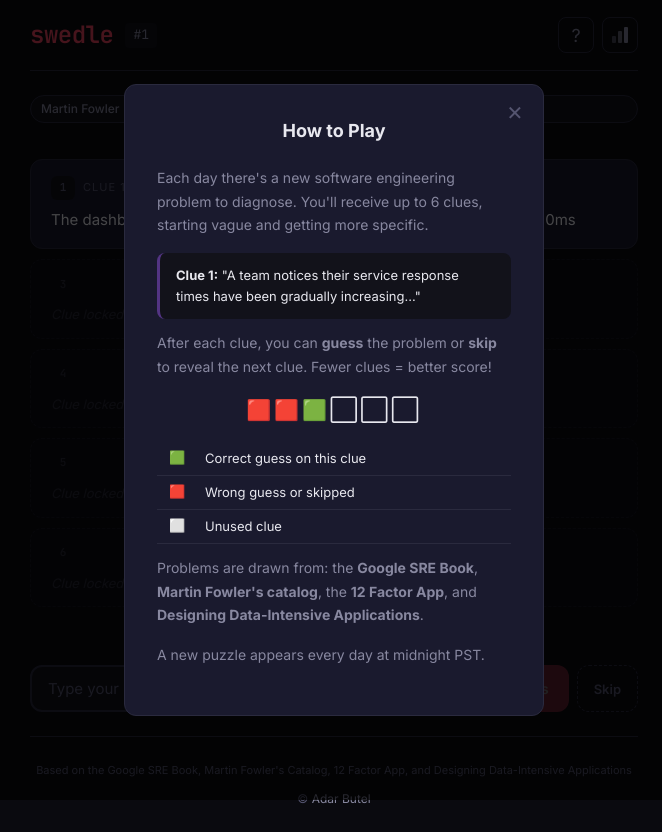
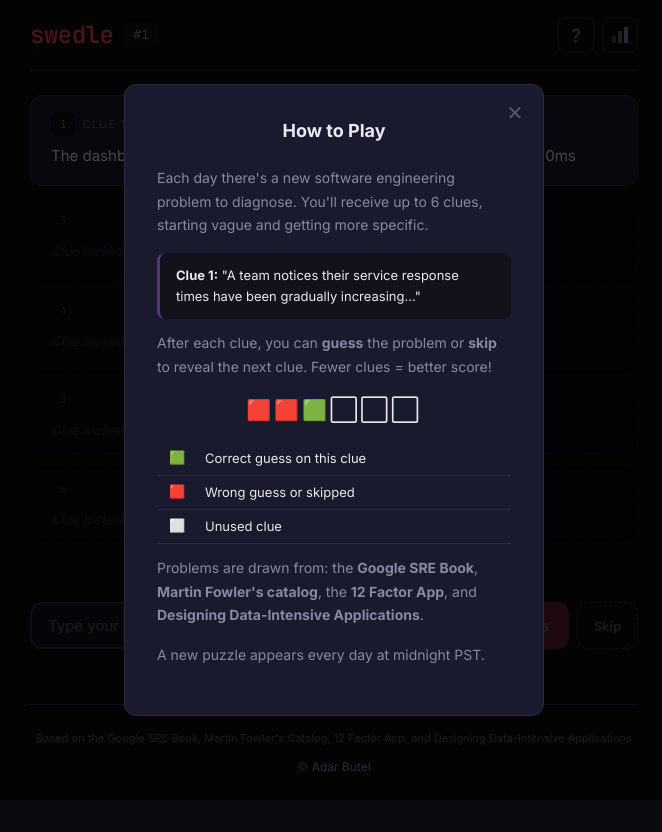
Before and after one commit to LA/swedle, a React (Vite) app: page / in a window 1280 px wide. Shown: the whole page, without its empty margins (306-968 px from the left). After the commit the page ends 800 px from the top, so only its background shows below. Built offline with nearby package versions, Linux system fonts and the light colour scheme.

Commit message:
Remove source badge from puzzle — avoids narrowing guesses
Co-Authored-By: Claude Opus 4.6 (1M context) <noreply@anthropic.com>

```diff
--- a/src/App.jsx
+++ b/src/App.jsx
@@ -360,8 +360,6 @@ export default function App() {
 
       {/* Game */}
       <main className="game">
-        <div className="source-badge">{puzzle.source}</div>
-
         {/* Clues */}
         <div className="clues-container">
           {puzzle.clues.map((clue, i) => {
```
